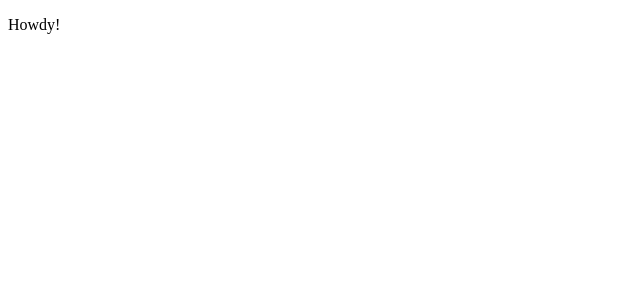
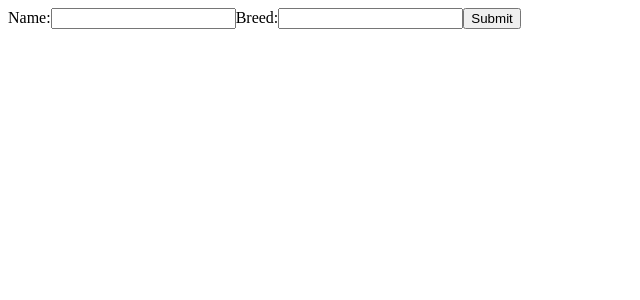
Before and after one commit to dkwhiting/puppy-bowl, a React (Create React App) app: page / in a window 1280 px wide. Shown: the top 300 px of the page, without its empty margins (0-640 px from the left). Built offline with nearby package versions, Linux system fonts and the light colour scheme.

Commit message:
Added form component

```diff
--- a/src/App.js
+++ b/src/App.js
@@ -1,4 +1,5 @@
 import React from "react";
+import Form from "./Form"
 
 const APIURL = `https://fsa-puppy-bowl.herokuapp.com/api/2211-ftb-et-web-ft/`;
 const dummyPlayers = [
@@ -37,16 +38,17 @@ const dummyPlayers = [
   },
 ]
 
+
 const App = () => {
   return (
     <div>
-      <p>Howdy!</p>
+      <Form />
+
     </div>
-
     //new-player-form
     //all-player-container
-      //mapped single players
-        //API Data and two buttons
+    //mapped single players
+    //API Data and two buttons
     //details button will redraw page with detailed-player
     //detailed-player needs a back button and teams info
   )
--- /dev/null
+++ b/src/Form.js
@@ -0,0 +1,15 @@
+import React from "react";
+
+const Form = () => {
+  return (
+    <form>
+      <label for="name">Name:</label>
+      <input type="text" id="name"></input>
+      <label for="breed">Breed:</label>
+      <input type="text" id="breed"></input>
+      <button>Submit</button>
+    </form>
+  )
+}
+
+export default Form
```
